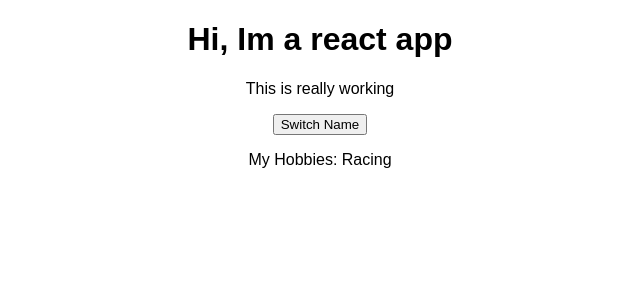
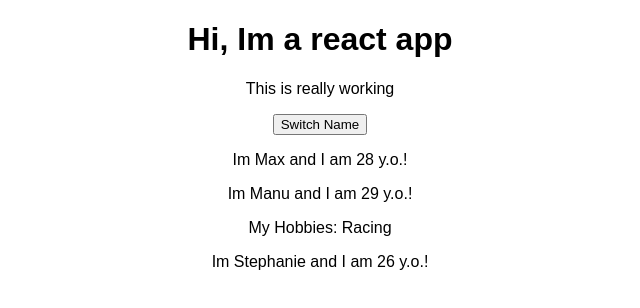
Before and after one commit to Ukabix/react-complete-guide-project1, a React (Create React App) app: page / in a window 1280 px wide. Shown: the top 308 px of the page, without its empty margins (320-960 px from the left). Built offline with nearby package versions, Linux system fonts and the light colour scheme.

Commit message:
Update person.js

```diff
--- a/src/person/person.js
+++ b/src/person/person.js
@@ -3,6 +3,7 @@ import React from 'react';
 const person = (props) => {
     return (
     <div>
+        <p onClick={props.click}>Im {props.name} and I am {props.age} y.o.!</p>
         <p>{props.children}</p>
     </div>
     )
```
